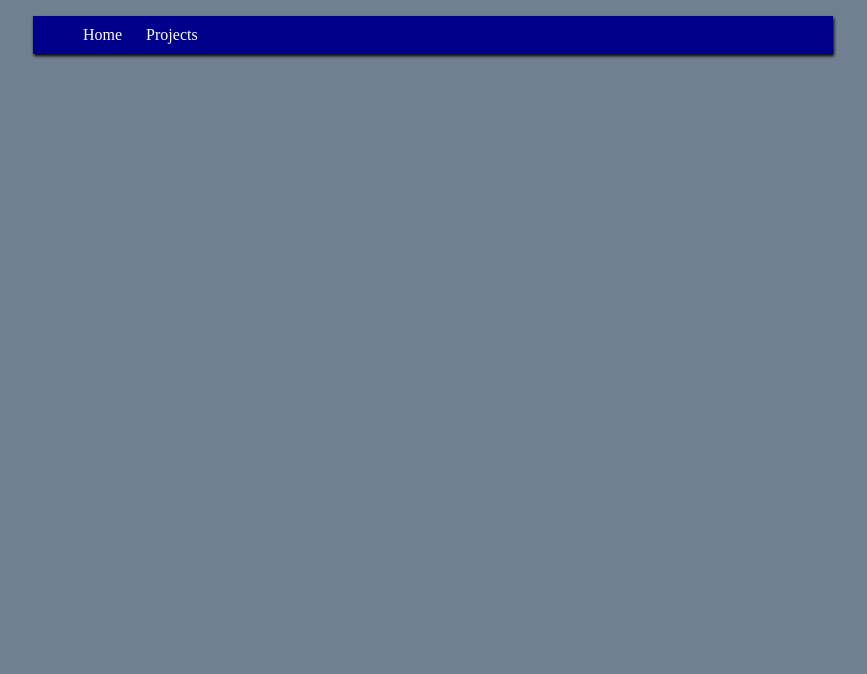
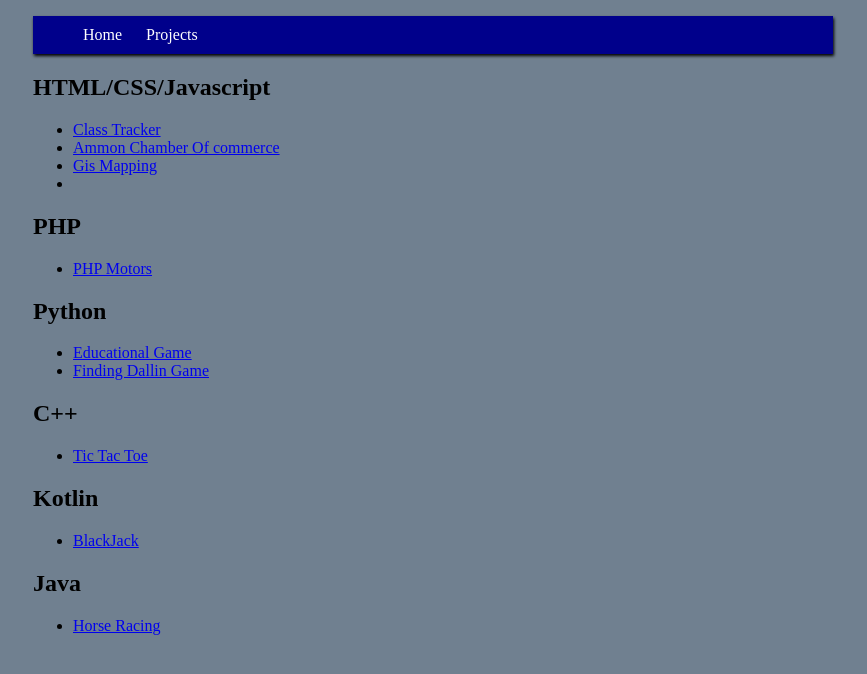
Before and after one commit to AlanWangsgard/Portfolio, a plain HTML site: page projects.html in a window 1280 px wide. Shown: the whole page, without its empty margins (207-1074 px from the left). Drawn offline with Linux system fonts and the light colour scheme.

Commit message:
added some projects

```diff
--- a/projects.html
+++ b/projects.html
@@ -13,6 +13,51 @@
         </ul>
     </nav>
     <main>
+        <div>
+            <h2>HTML/CSS/Javascript</h2>
+            <ul>
+                <li><a href="https://github.com/AlanWangsgard/ClassTracker">Class Tracker</a></li>
+                <li>
+                    <a href="https://github.com/AlanWangsgard/WDD230/tree/master/chamber">Ammon Chamber Of commerce</a></li>
+                <li>
+                    <a href="https://github.com/AlanWangsgard/GisMapping">Gis Mapping</a>
+                </li>
+                <li>
+                    <a href=""></a>
+                </li>
+            </ul>
+        </div>
+        <div>
+            <h2>PHP</h2>
+            <ul>
+                <li><a href="https://github.com/AlanWangsgard/phpmotors">PHP Motors</a></li>
+            </ul>
+        </div>
+        <div>
+            <h2>Python</h2>
+            <ul>
+                <li><a href="https://github.com/AlanWangsgard/EducationalGame">Educational Game</a></li>
+                <li><a href="https://github.com/JosephRS409/cse210-project/tree/master/finding_dallin">Finding Dallin Game</a></li>
+            </ul>
+        </div>
+        <div>
+            <h2>C++</h2>
+            <ul>
+                <li><a href="https://github.com/AlanWangsgard/TicTac">Tic Tac Toe</a></li>
+            </ul>
+        </div>
+        <div>
+            <h2>Kotlin</h2>
+            <ul>
+                <li><a href="https://github.com/AlanWangsgard/Blackjack">BlackJack</a></li>
+            </ul>
+        </div>
+        <div>
+            <h2>Java</h2>
+            <ul>
+                <li><a href="https://github.com/AlanWangsgard/Horseracing">Horse Racing</a></li>
+            </ul>
+        </div>
 
     </main>
 </body>
```
